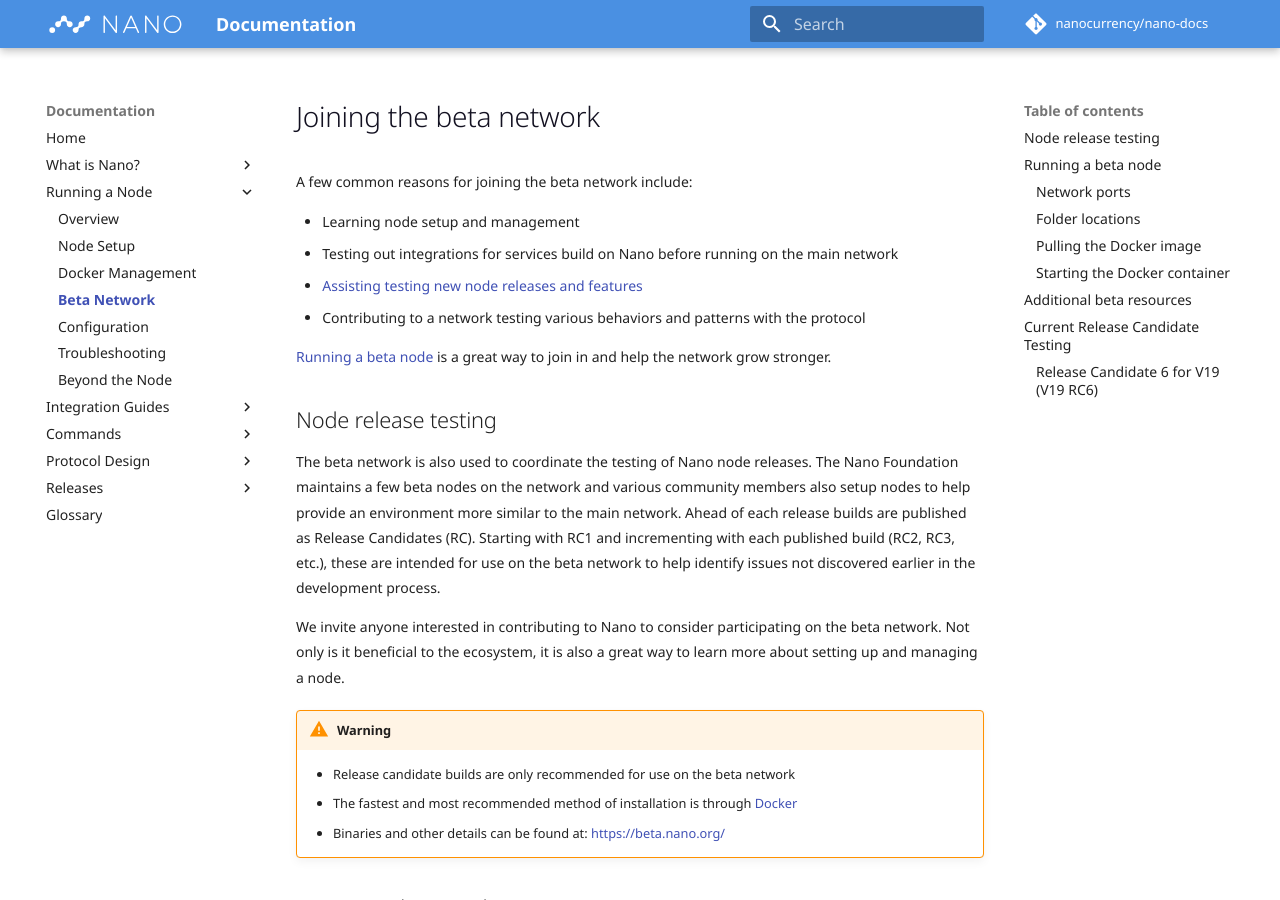
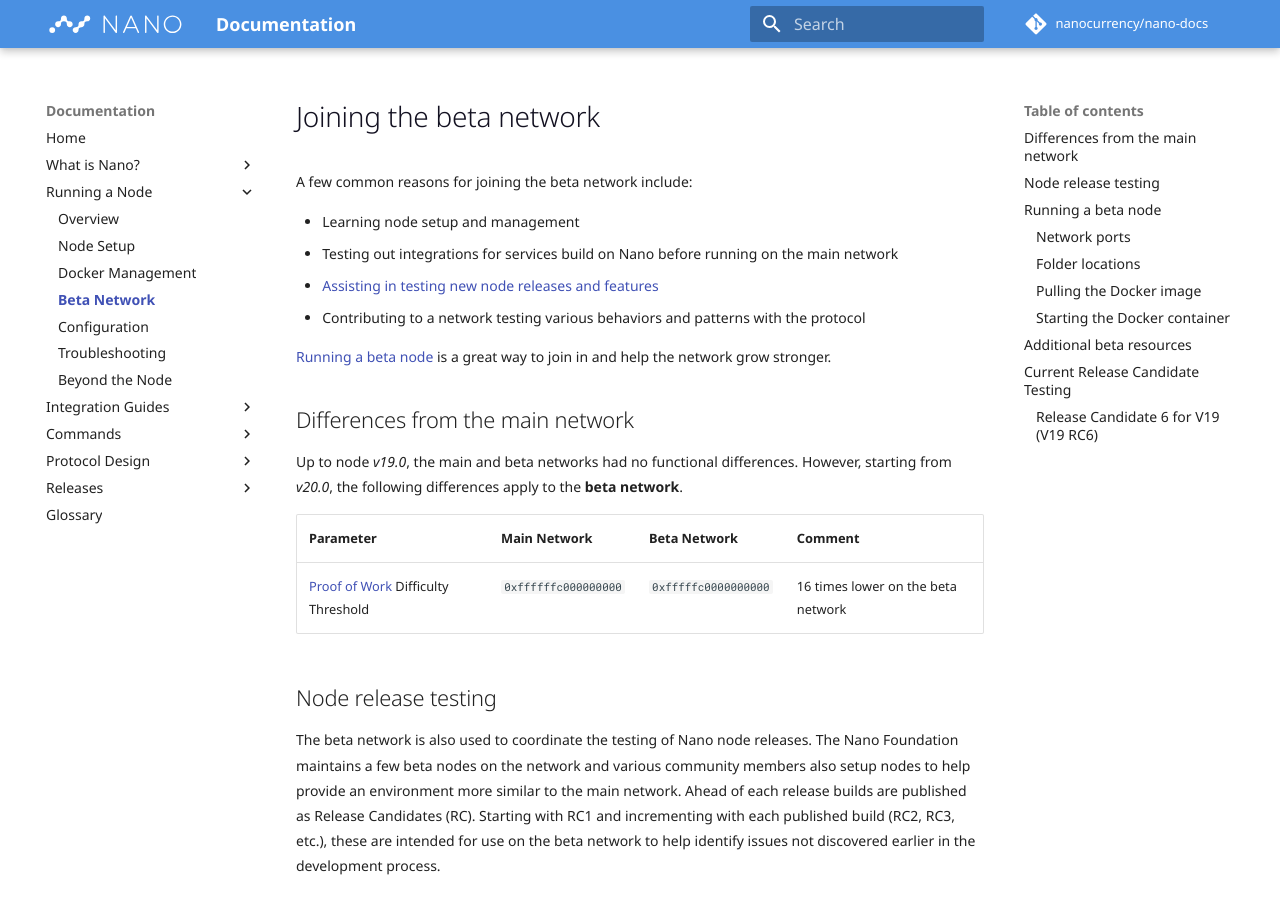
Before and after one commit to nanocurrency/nano-docs, an MkDocs documentation site: the page built from docs/running-a-node/beta-network.md, in a window 1280 px wide and 900 px high. Built offline with MkDocs 1.6.1 and Material for MkDocs 9.7.7, drawn with Linux system fonts in a browser that asks for light colours; emoji names are drawn with the system emoji font; comment, search, counter and statistics services are not loaded.

Commit message:
Table with differences between beta and main network from v20 onwards (#72)

```diff
--- a/docs/running-a-node/beta-network.md
+++ b/docs/running-a-node/beta-network.md
@@ -4,10 +4,19 @@
 
 * Learning node setup and management
 * Testing out integrations for services build on Nano before running on the main network
-* [Assisting testing new node releases and features](#node-release-testing)
+* [Assisting in testing new node releases and features](#node-release-testing)
 * Contributing to a network testing various behaviors and patterns with the protocol
 
 [Running a beta node](#running-a-beta-node) is a great way to join in and help the network grow stronger.
+
+## Differences from the main network
+
+Up to node *v19.0*, the main and beta networks had no functional differences. However, starting from *v20.0*, the following differences apply to the **beta network**.
+
+| Parameter | Main Network | Beta Network | Comment |
+|-----------|--------------|--------------|---------|
+| [Proof of Work](/integration-guides/the-basics/#proof-of-work) Difficulty Threshold | `0xffffffc000000000` | `0xfffffc0000000000` | 16 times lower on the beta network |
+
 
 ## Node release testing
 The beta network is also used to coordinate the testing of Nano node releases. The Nano Foundation maintains a few beta nodes on the network and various community members also setup nodes to help provide an environment more similar to the main network. Ahead of each release builds are published as Release Candidates (RC). Starting with RC1 and incrementing with each published build (RC2, RC3, etc.), these are intended for use on the beta network to help identify issues not discovered earlier in the development process.
```
